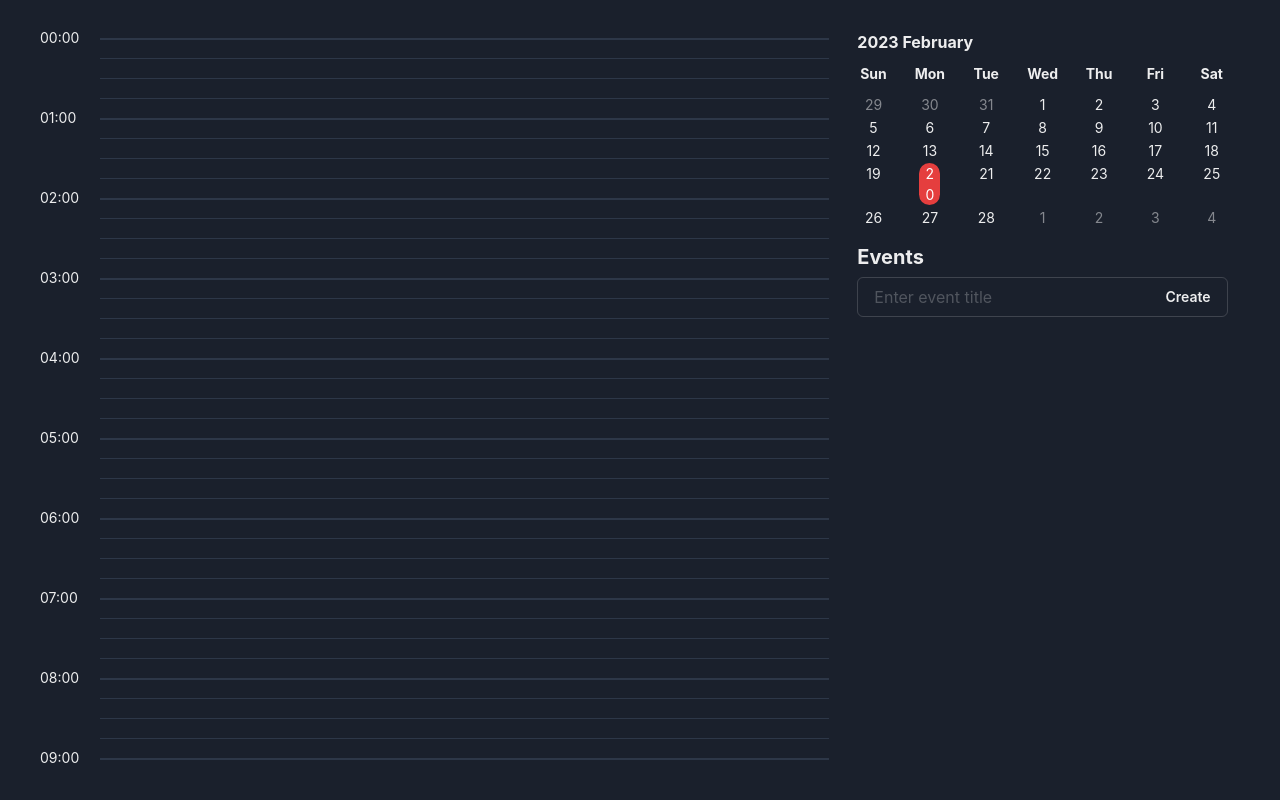
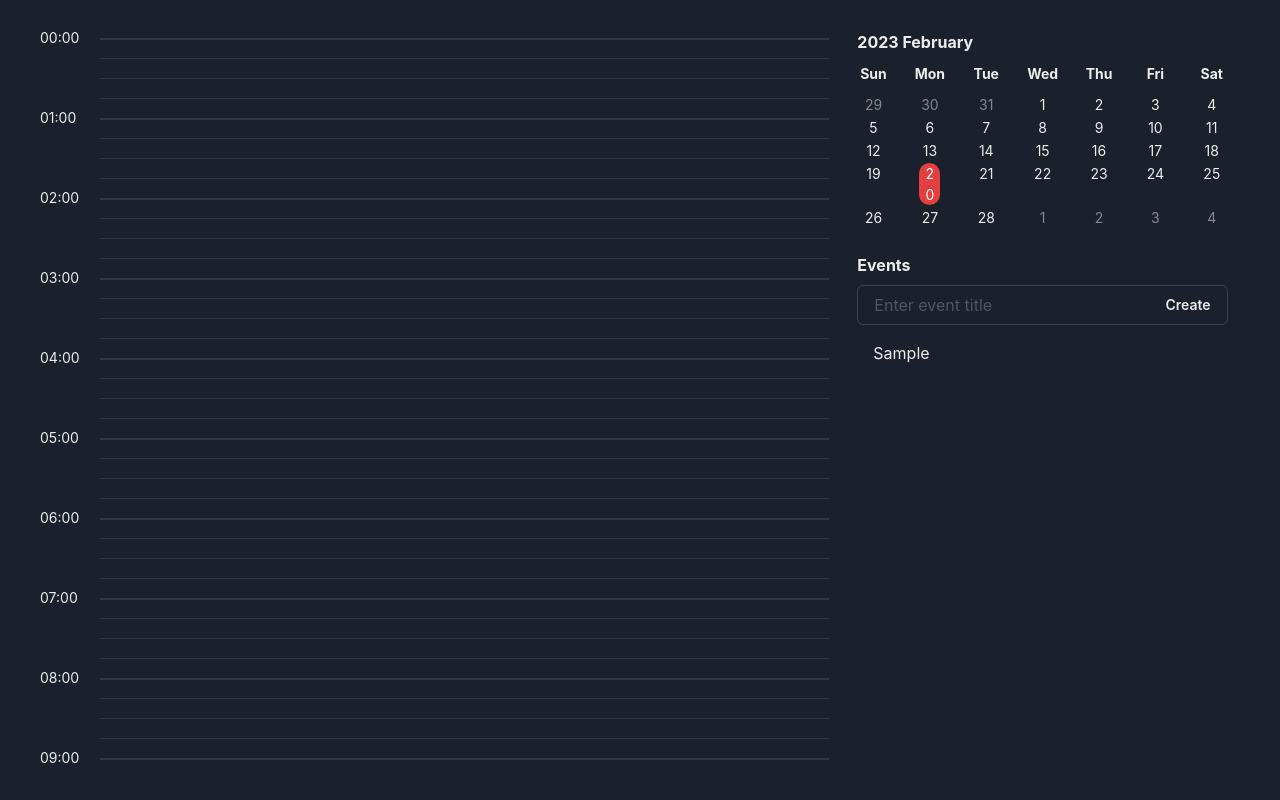
Before and after one commit to mesh-4/t, a Next.js app: page / in a window 1280 px wide. Both pictures are taken after typing "Sample" into the empty fields and a click on the button "Create". Built offline with nearby package versions, Linux system fonts and the light colour scheme.

Commit message:
feat: event add create timestamp

```diff
--- a/src/features/events/creator.tsx
+++ b/src/features/events/creator.tsx
@@ -1,6 +1,5 @@
 import * as React from "react"
-import { Box, Input, InputGroup, InputRightElement, Button } from "@chakra-ui/react"
-import { FiPlus } from "react-icons/fi"
+import { Input, InputGroup, InputRightElement, Button } from "@chakra-ui/react"
 
 import { useStore } from "@/store"
 
--- a/src/features/events/index.tsx
+++ b/src/features/events/index.tsx
@@ -1,14 +1,14 @@
 import * as React from "react"
-import { Box, Heading } from "@chakra-ui/react"
+import { Box, Text } from "@chakra-ui/react"
 
 import EventsList from "./list"
 
 function Events() {
   return (
     <Box>
-      <Heading mb={2} size="md">
+      <Text mb={2} fontSize="md" fontWeight="bold">
         Events
-      </Heading>
+      </Text>
       <EventsList />
     </Box>
   )
--- a/src/features/events/list-item.tsx
+++ b/src/features/events/list-item.tsx
@@ -1,7 +1,18 @@
 import * as React from "react"
+import { Flex, Text } from "@chakra-ui/react"
 
-function EventListItem() {
-  return null
+import { BoxEvent } from "@/store"
+
+type EventListItemProps = {
+  data: BoxEvent
+}
+
+function EventListItem({ data }: EventListItemProps) {
+  return (
+    <Flex mt={2} py={2} px={4} alignItems="center">
+      <Text>{data.title}</Text>
+    </Flex>
+  )
 }
 
 EventListItem.displayName = "EventListItem"
--- a/src/features/events/list.tsx
+++ b/src/features/events/list.tsx
@@ -1,12 +1,20 @@
 import * as React from "react"
 import { Box } from "@chakra-ui/react"
 
+import { useStore } from "@/store"
+
 import EventCreator from "./creator"
+import EventListItem from "./list-item"
 
 function EventsList() {
+  const events = useStore((state) => state.events)
+
   return (
     <Box w="full">
       <EventCreator />
+      {events.map((event) => (
+        <EventListItem key={event.id} data={event} />
+      ))}
     </Box>
   )
 }
--- a/src/pages/index.tsx
+++ b/src/pages/index.tsx
@@ -23,7 +23,7 @@ export default function Home() {
             <Boxer />
           </Box>
           <Flex flex="1" flexDir="column">
-            <Box mb={4} flex="none">
+            <Box mb={6} flex="none">
               <Calendar />
             </Box>
             <Box flex="auto" px={3}>
--- a/src/store/index.ts
+++ b/src/store/index.ts
@@ -8,6 +8,7 @@ export type BoxEvent = {
   title: string
   start: string
   end: string
+  createdAt: number
 }
 
 export type CreateBoxEventInput = {
@@ -97,6 +98,7 @@ export const useStore = create<Store>((set, get) => ({
       title: input.title,
       start: input.start || format(nearestSlot, "yyyy/MM/dd HH:mm"),
       end: input.end || format(nearestSlot + minutesToMilliseconds(15), "yyyy/MM/dd HH:mm"),
+      createdAt: Date.now(),
     }
 
     return set((state) => ({
```
